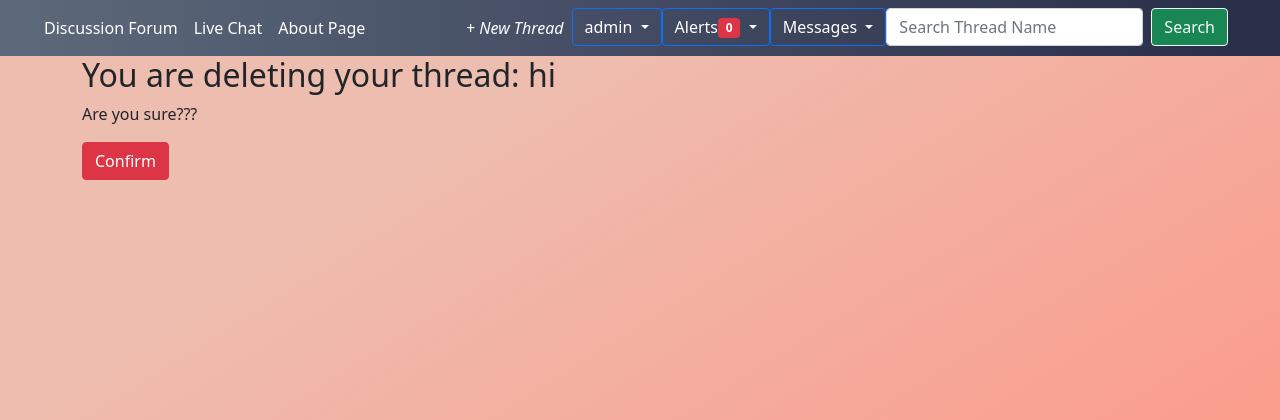
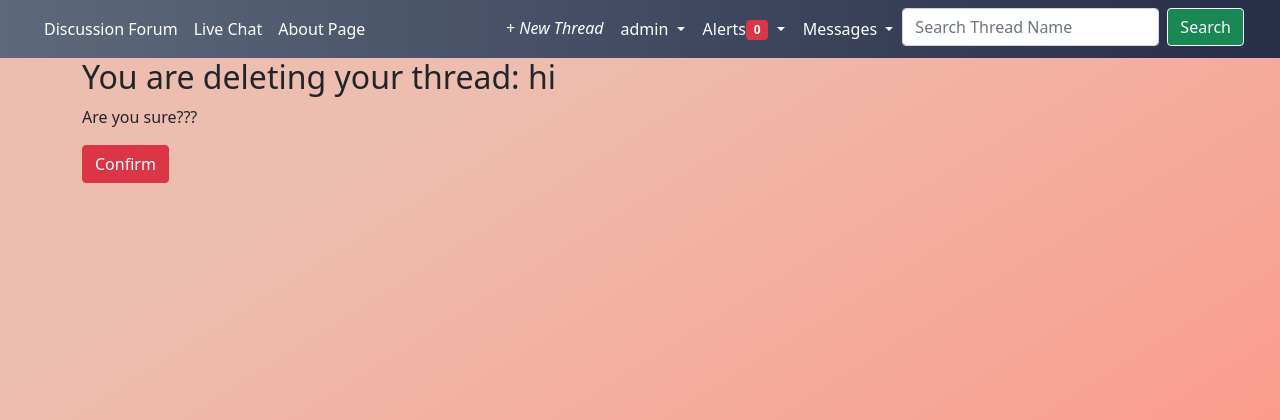
Before and after one commit to hidingbehindrainbows/discussion_forum_clone, a Django app: page /threads/15/delete/ in a window 1280 px wide. Shown: the top 420 px of the page. Run offline with Django 4.2, Linux system fonts and the light colour scheme; a user stored in the database is signed in; data comes from the database, SQL or seed files in the repository; both versions use the stored data as it was after the commit; some libraries are stand-ins or nearby versions.

Commit message:
fixed some notification problem

```diff
--- a/templates/base.html
+++ b/templates/base.html
@@ -9,10 +9,16 @@
     <link href="https://cdn.jsdelivr.net/npm/bootstrap@5.0.2/dist/css/bootstrap.min.css" rel="stylesheet" integrity="sha384-EVSTQN3/azprG1Anm3QDgpJLIm9Nao0Yz1ztcQTwFspd3yD65VohhpuuCOmLASjC" crossorigin="anonymous">
     <link rel="icon" href="{% static 'icons\favicon-32x32.png' %}">
     <style>
+      .dropdown a
+      {
+        background-color:#fff transparent !important;
+      }
         .form-white.input-group.form-control:focus
         {
-            border-color: #fff;
+            border-color: var(--bg-color);
             box-shadow: inset 0 0 0 1px #fff;
+
+            {% comment %} box-shadow: var(--bg-color);; {% endcomment %}
         }
 
         .navbar-dark .navbar-nav .nav-link
@@ -43,10 +49,14 @@
     <script src="https://cdn.jsdelivr.net/npm/bootstrap@5.0.2/dist/js/bootstrap.bundle.min.js" integrity="sha384-MrcW6ZMFYlzcLA8Nl+NtUVF0sA7MsXsP1UyJoMp4YLEuNSfAP+JcXn/tWtIaxVXM" crossorigin="anonymous"></script>
     <div class="container-fluid">
         <div class="row">
+          {% comment %} .navbar-expand-xxl|xl|lg|md|sm {% endcomment %}
             <nav class="navbar navbar-expand-lg navbar-dark" style="background-image: linear-gradient(to right, rgb(93, 105, 123), rgb(40, 45, 72));">
                 <div class="container-fluid">
+                  <button class="navbar-toggler" type="button" data-bs-toggle="collapse" data-bs-target="#navbarSupportedContent" aria-controls="navbarSupportedContent" aria-expanded="false" aria-label="Toggle navigation">
+                    <span class="navbar-toggler-icon"></span>
+                  </button>
                   <button class="navbar-toggler" type="button" data-mdb-toggle="collapse"
-                    data-mdb-target="#navbarSupportedContent" aria-controls="navbarSupportedContent" aria-expanded="false"
+                    data-mdb-target="#navbarSupportedContent" aria-controls="navbarSupportedContent" aria-expanded="true"
                     aria-label="Toggle navigation">
                     <i class="fas fa-bars"></i>
                   </button>
@@ -62,7 +72,7 @@
                         <a class="nav-link" href="{% url 'about' %}">About Page</a>
                       </li>
                     </ul>
-                    <ul class="navbar-nav d-flex flex-row ms-auto me-3">
+                    <ul class="navbar-nav d-flex flex-row ms-auto mb-2 mb-lg-0">
                       {% if user.is_authenticated %}
                       <li class="nav-item me-3 me-lg-0">
                         <a class="nav-link" href="{% url 'thread_new' %}" id="navbarDropdown" role="button" data-mdb-toggle="dropdown" aria-expanded="false">
@@ -70,7 +80,7 @@
                         </a>
                       </li>
                       <li class="nav-item me-3 me-lg-0 dropdown">
-                        <button class="btn  btn-primary dropdown-toggle" href="#" role="button" data-bs-toggle="dropdown" aria-expanded="false" style="background: var(--bg-color);">
+                        <button class="btn btn dropdown-toggle nav-link" href="#" role="button" data-bs-toggle="dropdown" aria-expanded="false" style="background: var(--bg-color);">
                           {{ user.username }}
                         </button>
                         <ul class="dropdown-menu dropdown-menu-end">
@@ -88,11 +98,11 @@
                         </ul>
                       </li>
                       {%else%}
-                      <li><a href="{% url 'login' %}" class="btn btn-primary me-2" style="background: var(--bg-color);">Log In</a></li>
-                      <li><a href="{% url 'signup' %}" class="btn btn-primary" style="background: var(--bg-color);">Sign Up</a></li>
+                      <li class="nav-item"><a class="nav-link" href="{% url 'login' %}" class="btn btn me-2" style="background: var(--bg-color); ">Log In</a></li>
+                      <li class="nav-item"><a class="nav-link" href="{% url 'signup' %}" class="btn btn" style="background: var(--bg-color); ">Sign Up</a></li>
                     {%endif%}
                     <li class="nav-item me-3 me-lg-0 dropdown">
-                      <button class="btn  btn-primary dropdown-toggle" href="#" role="button" data-bs-toggle="dropdown" aria-expanded="false" style="background: var(--bg-color);">
+                      <button class="btn dropdown-toggle nav-link" href="#" role="button" data-bs-toggle="dropdown" aria-expanded="false" style="background: var(--bg-color); ">
                         Alerts<span class="new badge bg-danger">{{ count_notifications }}</span>
                       </button>
                       <ul class="dropdown-menu dropdown-menu-end">
@@ -104,7 +114,7 @@
                       </ul>
                     </li>
                     <li class="nav-item me-3 me-lg-0 dropdown">
-                      <button class="btn  btn-primary dropdown-toggle" href="#" role="button" data-bs-toggle="dropdown" aria-expanded="false" style="background: var(--bg-color);">
+                      <button class="btn dropdown-toggle nav-link" href="#" role="button" data-bs-toggle="dropdown" aria-expanded="false" style="background: var(--bg-color);">
                         Messages<span class="new badge bg-danger">{{ count_messages }}</span>
                       </button>
                       <ul class="dropdown-menu dropdown-menu-end">
--- a/templates/thread_delete.html
+++ b/templates/thread_delete.html
@@ -7,4 +7,33 @@
     <p>Are you sure???</p>
     <button class="btn btn-danger">Confirm</button>
 </form>
+
+
+
+{% comment %} <nav class="navbar navbar-expand-lg navbar-light bg-light">
+    <div class="container-fluid">
+      <button class="navbar-toggler" type="button" data-bs-toggle="collapse" data-bs-target="#navbarTogglerDemo01" aria-controls="navbarTogglerDemo01" aria-expanded="false" aria-label="Toggle navigation">
+        <span class="navbar-toggler-icon"></span>
+      </button>
+      <div class="collapse navbar-collapse" id="navbarTogglerDemo01">
+        <a class="navbar-brand" href="#">Hidden brand</a>
+        <ul class="navbar-nav me-auto mb-2 mb-lg-0">
+          <li class="nav-item">
+            <a class="nav-link active" aria-current="page" href="#">Home</a>
+          </li>
+          <li class="nav-item">
+            <a class="nav-link" href="#">Link</a>
+          </li>
+          <li class="nav-item">
+            <a class="nav-link disabled" href="#" tabindex="-1" aria-disabled="true">Disabled</a>
+          </li>
+        </ul>
+        <form class="d-flex">
+          <input class="form-control me-2" type="search" placeholder="Search" aria-label="Search">
+          <button class="btn btn-outline-success" type="submit">Search</button>
+        </form>
+      </div>
+    </div>
+  </nav> {% endcomment %}
+
 {% endblock content %}
--- a/threads/forms.py
+++ b/threads/forms.py
@@ -18,7 +18,6 @@ class ThreadForm(forms.ModelForm):
     class Meta:
         model = Thread
         fields = ("title", "category", "body", "thread_image", )
-        fields = ("title", "body", "thread_image", )
         widgets = {
             "title": forms.TextInput(attrs={"class": "form-control"}),
             "category": forms.Select(choices=choice_list, attrs={"class": "form-control"}),
```
Also changed, not shown: direct_messages/models.py (+12 -10 lines), direct_messages/views.py (+16 -11 lines), db.sqlite3, media/images/WhatsApp_Image_2023-07-07_at_17.37.10.jpeg (added).
